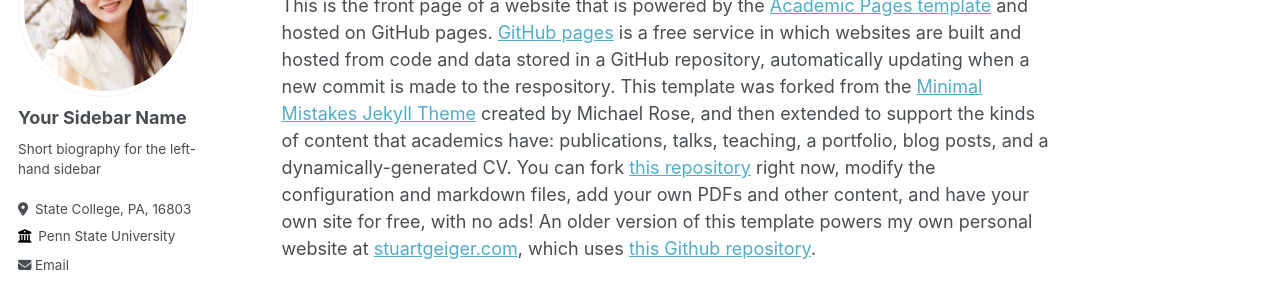
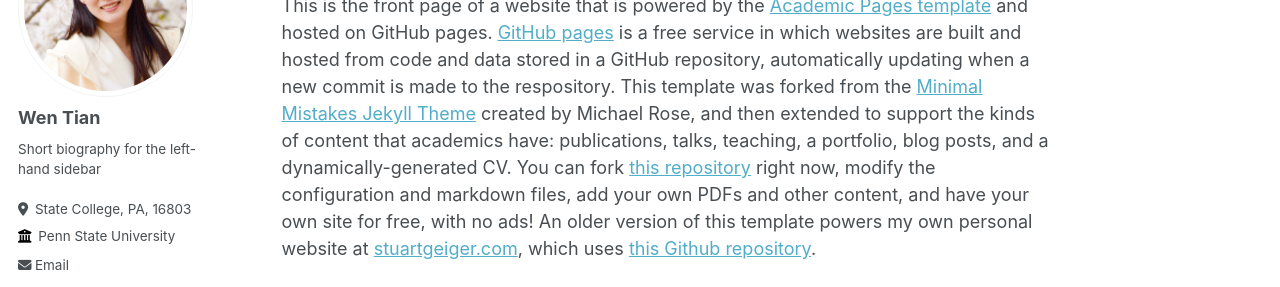
Before and after one commit to Wendy-WenTian/Wendy-WenTian.github.io, a Jekyll site: the page built from _pages/about.md, in a window 1280 px wide. Shown: the part 184-471 px from the top of the page. Built offline with Jekyll 4.4.1, drawn with Linux system fonts in a browser that asks for light colours; some web fonts are replaced.

Commit message:
Update _config.yml

```diff
--- a/_config.yml
+++ b/_config.yml
@@ -24,7 +24,7 @@ repository               : "academicpages/academicpages.github.io"
 author:
   # Biographic information
   avatar           : "profile.png"
-  name             : "Your Sidebar Name"
+  name             : "Wen Tian"
   pronouns         : # example: "she/her"
   bio              : "Short biography for the left-hand sidebar"
   location         : "State College, PA, 16803"
```
